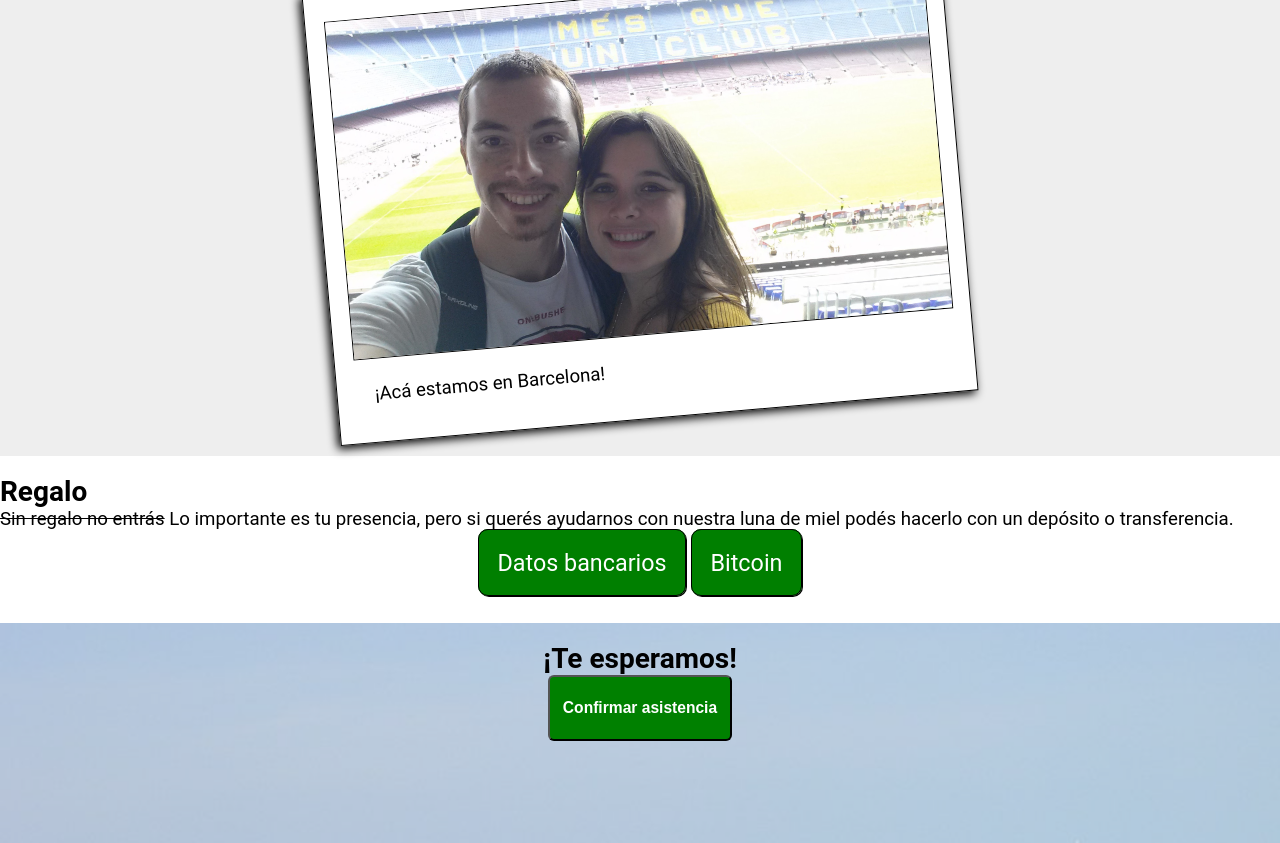
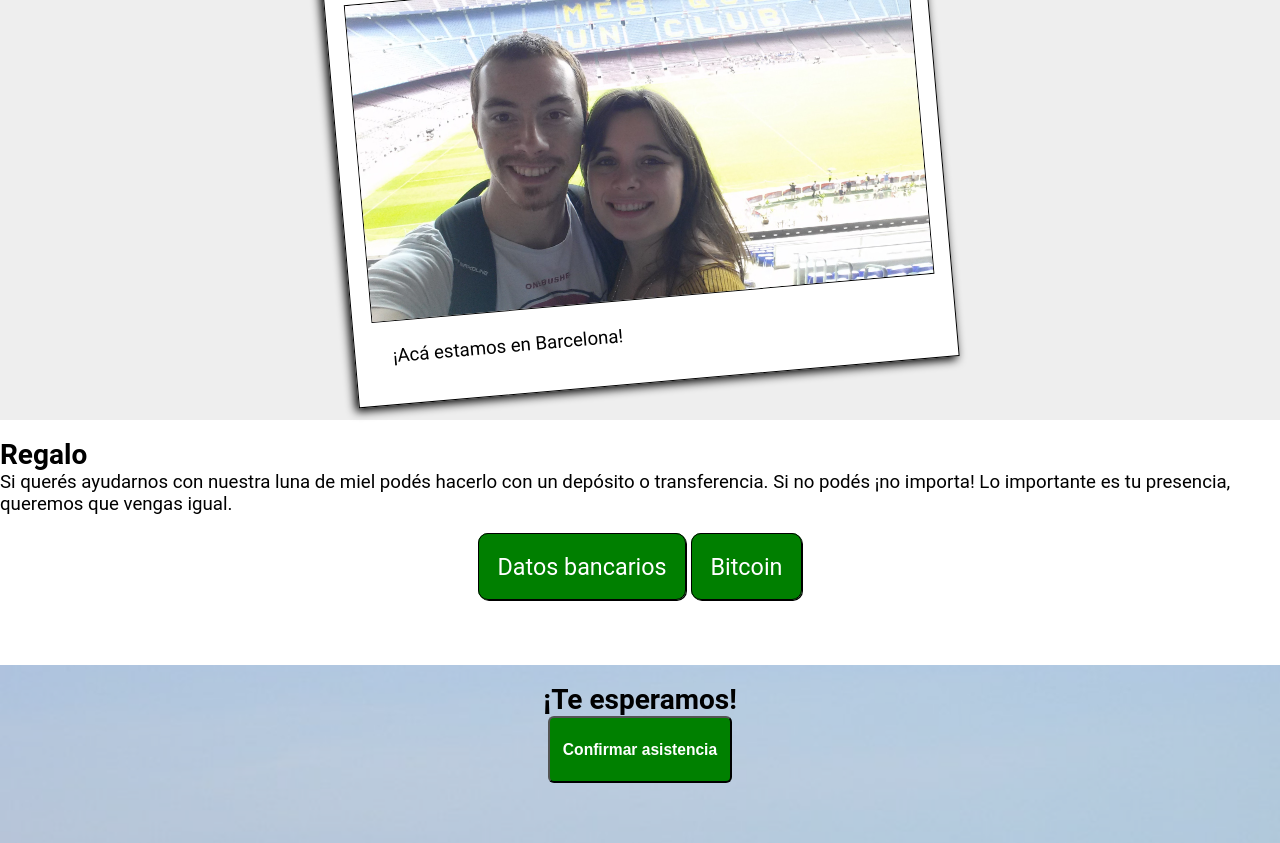
Before and after one commit to suelopoder/suelopoder.github.io, a plain HTML site: page index.html in a window 1280 px wide. Shown: the part 1869-2712 px from the top of the page. Drawn offline with Linux system fonts and the light colour scheme.

Commit message:
Agregué chamuyo

```diff
--- a/index.html
+++ b/index.html
@@ -18,7 +18,7 @@
     <main>
       <section class="fecha">
         <h2>¡Reservate la fecha!</h2>
-        <p>Queremos contar con tu presencia en nuestra noche tan especial</p>
+        <p>Después de muchos años juntos tomamos la decisión de casarnos. Si llegaste hasta acá es porque queremos contar con tu presencia esa noche tan especial para nosotros.</p>
         <ul class="photos">
           <li>
             <div class="polaroid" style="transform: rotate(-3deg)">
@@ -67,10 +67,9 @@
       <section class="regalo">
         <h2>Regalo</h2>
         <div>
-          <span class="strike">Sin regalo no entrás</span>
-          <span>Lo importante es tu presencia, pero si querés ayudarnos con nuestra luna de miel podés hacerlo con un depósito o transferencia.</span>
+          <span>Si querés ayudarnos con nuestra luna de miel podés hacerlo con un depósito o transferencia. Si no podés ¡no importa! Lo importante es tu presencia, queremos que vengas igual.</span>
         </div>
-        <div>
+        <div class="opciones">
           <div class="datos-options">
             <input name="datos" value="datos-bank" id="datos-bank" type="radio" onclick="javascript:handleTransferButton('bank')" />
             <label for="datos-bank">Datos bancarios</label>
--- a/styles.css
+++ b/styles.css
@@ -73,7 +73,7 @@ main {
 
 .fecha {
   background-color: #EEE;
-  padding-bottom: 2em;
+  padding: 2em;
 }
 
 h2 {
@@ -161,8 +161,10 @@ h2 {
   transition: display 2s ease-in;
 }
 
+.regalo .opciones {
+  padding: 2em;
+}
 .regalo .datos-options {
-  margin-top: 1em;
   text-align: center;
   height: 3em;
 }
```
